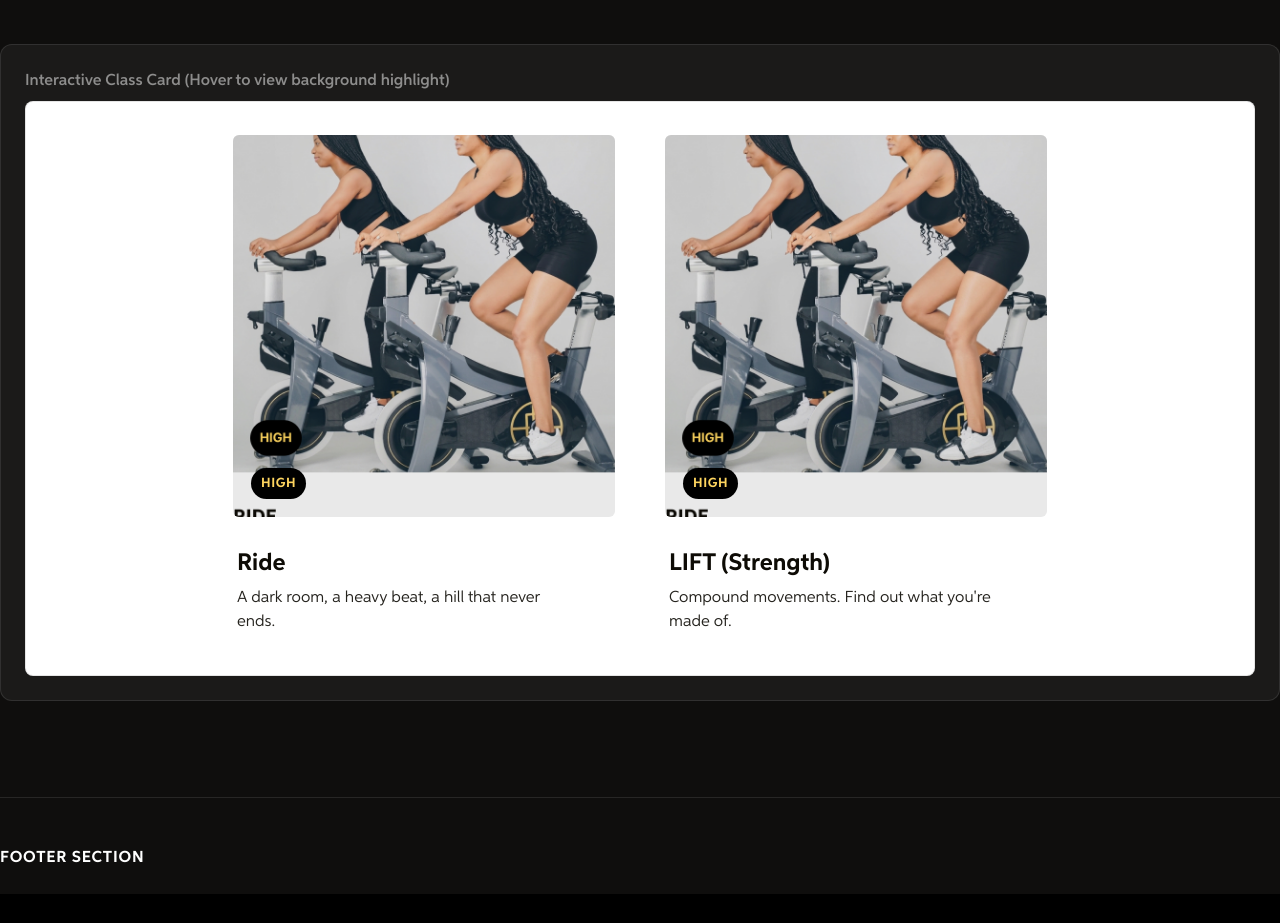
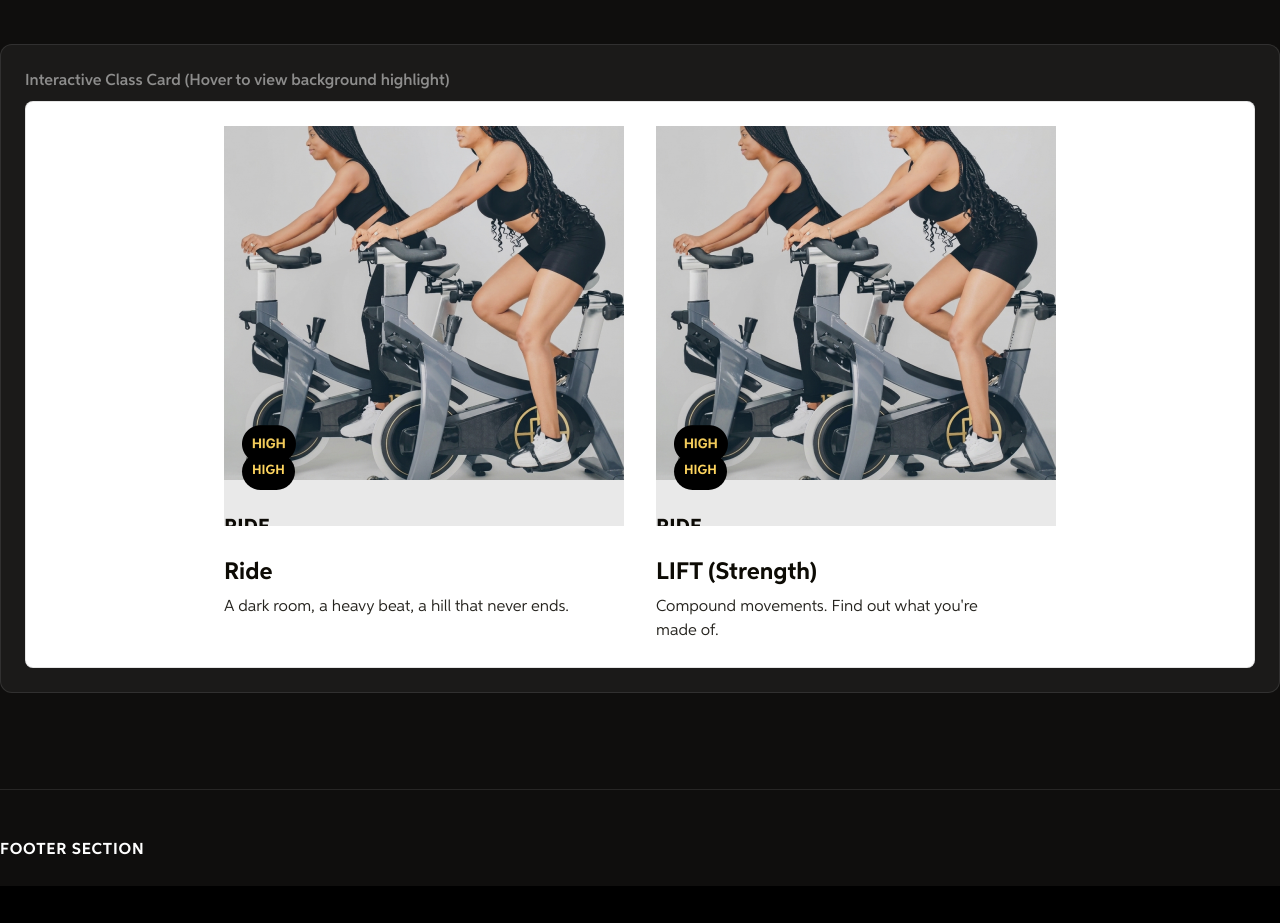
Before and after one commit to mannie55/Beyond-Fitness, a Next.js app: page /design-system in a window 1280 px wide. Shown: the part 4500-5423 px from the top of the page. Built offline with nearby package versions, Linux system fonts and the light colour scheme.

Commit message:
fix(ClassCard): align exactly to Figma spec — remove border-radius, border, default padding, and image zoom

```diff
--- a/components/ui/ClassCard.tsx
+++ b/components/ui/ClassCard.tsx
@@ -19,29 +19,32 @@ export default function ClassCard({
   href,
 }: ClassCardProps) {
   const cardContent = (
-    <div className="w-full max-w-[400px] p-[8px] rounded-lg transition-all duration-300 bg-transparent border border-transparent hover:bg-[#FEF6DF] flex flex-col gap-[32px] group cursor-pointer font-sans text-left">
-      {/* Image Container */}
-      <div className="w-full aspect-square relative bg-neutral-100 overflow-hidden rounded-md flex-shrink-0">
+    <div className="inline-flex flex-col justify-start items-start gap-[32px] p-0 bg-transparent hover:p-[8px] hover:bg-[#FEF6DF] transition-all duration-300 group cursor-pointer font-sans text-left">
+      {/* Image wrapper — alignSelf: stretch from Figma */}
+      <div className="self-stretch flex justify-start items-center gap-[10px]">
+        {/* Image container — 400×400, no border-radius, dark overlay */}
+        <div className="w-[400px] h-[400px] relative overflow-hidden bg-neutral-100">
           <Image
             src={imageSrc}
             alt={title}
             fill
-          sizes="(max-w-768px) 100vw, 400px"
-          className="object-cover transition-transform duration-500 group-hover:scale-105"
+            sizes="400px"
+            className="object-cover"
           />
-        {/* Dark overlay factor from Figma linear-gradient(0deg, rgba(0, 0, 0, 0.05) 0%, rgba(0, 0, 0, 0.05) 100%) */}
+          {/* Figma: linear-gradient(0deg, rgba(0,0,0,0.05) 0%, rgba(0,0,0,0.05) 100%) */}
           <div className="absolute inset-0 bg-black/5 pointer-events-none" />
 
-        {/* Difficulty Badge */}
-        <div className="absolute left-[18px] bottom-[18px] px-[9.96px] py-[8.95px] bg-black rounded-[24px] flex flex-col justify-start items-start">
-          <span className="text-[#FED55F] text-[13.3px] font-bold uppercase tracking-wider font-sans leading-none">
+          {/* Difficulty badge — positioned bottom-left inside image */}
+          <div className="absolute left-[18px] bottom-[36px] px-[9.96px] pt-[8.95px] pb-[10.46px] bg-black rounded-[24px] inline-flex flex-col justify-start items-start">
+            <span className="text-[#FED55F] text-[13.3px] font-bold uppercase leading-[17.51px] font-sans">
               {tag}
             </span>
           </div>
         </div>
+      </div>
 
-      {/* Info Content Section */}
-      <div className="w-full max-w-[346px] flex flex-col gap-[8px] px-1 pb-2">
+      {/* Text content section */}
+      <div className="w-[346px] flex flex-col justify-start items-start gap-[8px]">
         <h3 className="text-[#0D0B05] text-[24px] font-bold leading-[28.8px] font-sans">
           {title}
         </h3>
```
Also changed, not shown: 1 other file (tests, documents, lock files or other folders). Lines whose indentation alone changed are shown as unchanged.
